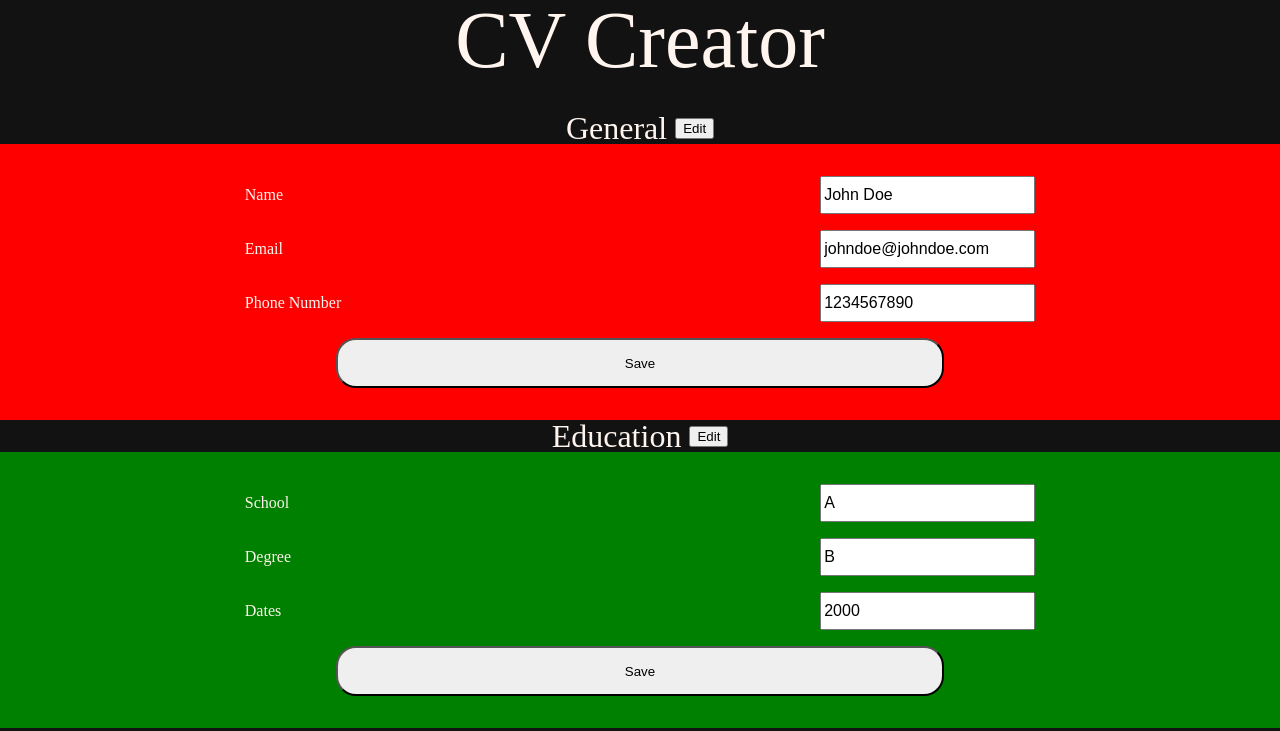
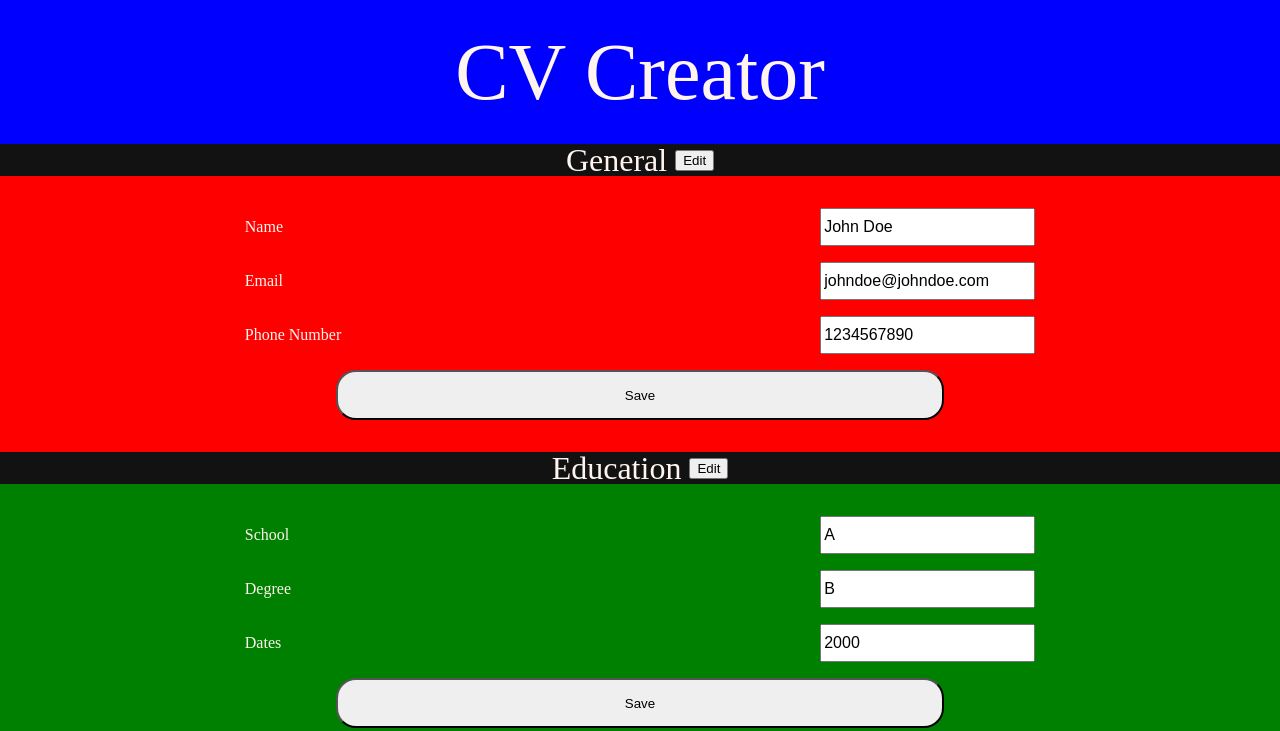
Before and after one commit to abstractdev/cv, a React (Create React App) app in the folder cv-project/: page / in a window 1280 px wide. Shown: the top 731 px of the page. Built offline with nearby package versions, Linux system fonts and the light colour scheme.

Commit message:
changed header appearance

```diff
--- a/cv-project/src/App.css
+++ b/cv-project/src/App.css
@@ -51,7 +51,6 @@ table {
 	width: 100vw;
 	display: flex;
 	flex-direction: column;
-	margin-top: 2rem;
 }
 
 .headerContainer {
--- a/cv-project/src/components/Header.js
+++ b/cv-project/src/components/Header.js
@@ -4,7 +4,9 @@ import '../styles/Header.css'
 class Header extends Component {
     render() {
       return (
-          <h1 className="header">CV Creator</h1>
+          <div className="headerContainer">
+            <h1 className="header">CV Creator</h1>
+          </div>
       );
     }
   }
--- a/cv-project/src/styles/Header.css
+++ b/cv-project/src/styles/Header.css
@@ -1,3 +1,5 @@
-.header {
+.headerContainer {
+    background: blue;
     font-size: 5rem;
+    padding: 1rem;
 }
```
